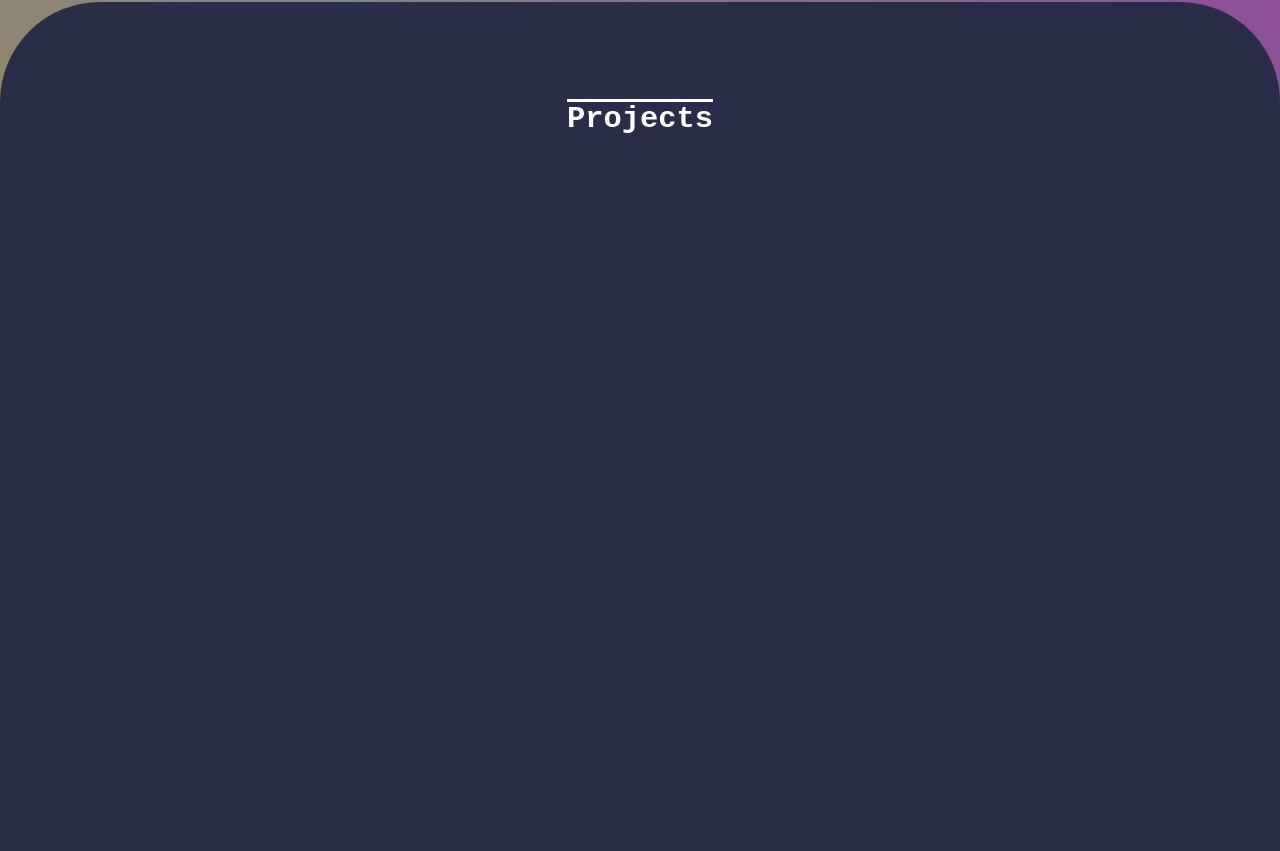
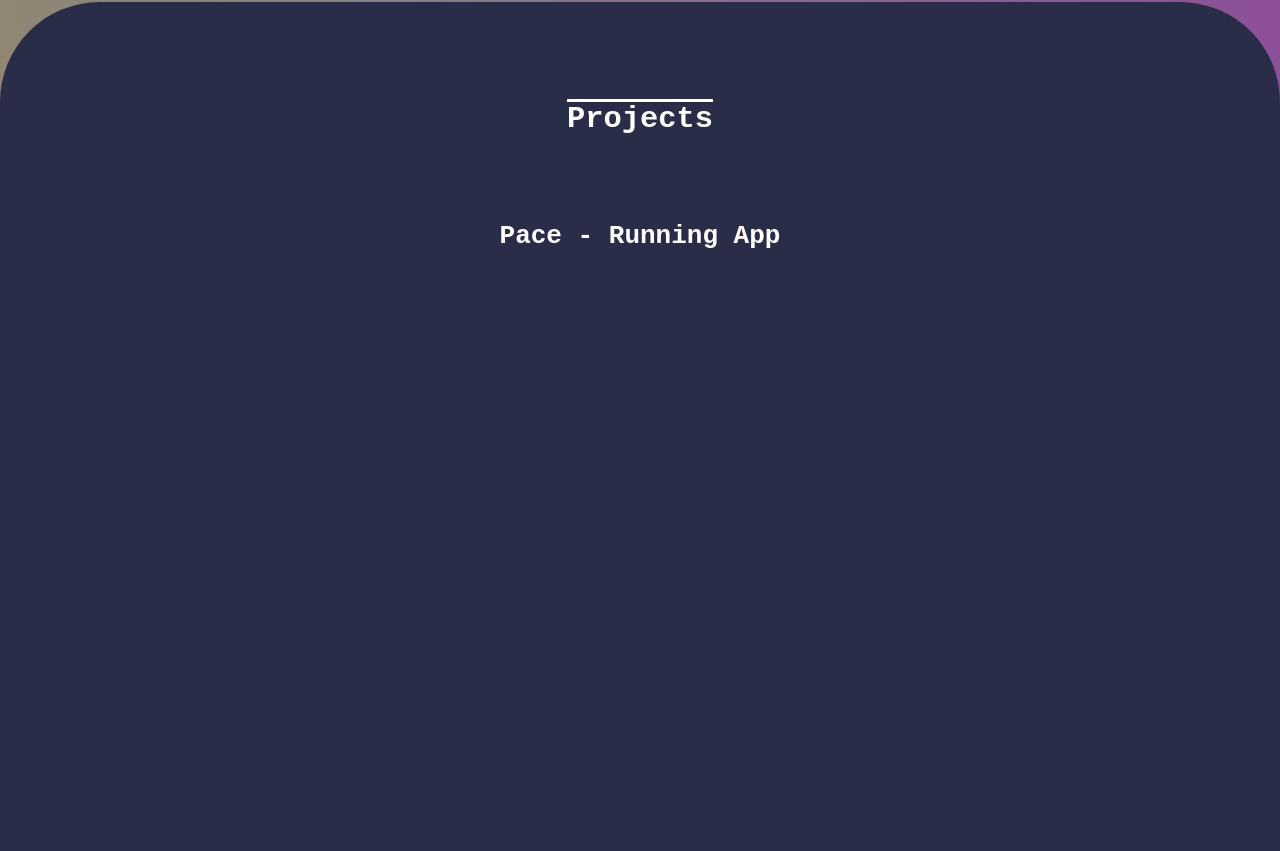
Before and after one commit to bencostas/benwebsite, a React (Create React App) app: page / in a window 1280 px wide. Shown: the part 1169-2020 px from the top of the page. Built offline with nearby package versions, Linux system fonts and the light colour scheme.

Commit message:
added project gallery

```diff
--- a/package.json
+++ b/package.json
@@ -11,6 +11,7 @@
     "react-scripts": "4.0.3",
     "react-scroll-parallax": "^2.4.0",
     "react-wavify": "^1.5.3",
+    "swiper": "^6.8.3",
     "web-vitals": "^1.1.2"
   },
   "scripts": {
--- a/src/App.css
+++ b/src/App.css
@@ -71,3 +71,12 @@ body {
   text-decoration: overline;
   padding-top: 100px;
 }
+
+.swiper-container {
+  width: 700px;
+  height: 700px;
+}
+
+.project-gallery {
+  margin-top: 50px;
+}
--- a/src/App.js
+++ b/src/App.js
@@ -2,6 +2,14 @@ import './App.css';
 import Wave from 'react-wavify';
 import Skyline from './torontoskyline.svg';
 import {ParallaxProvider, Parallax} from 'react-scroll-parallax';
+import {Swiper, SwiperSlide} from 'swiper/react';
+
+import "swiper/swiper.min.css";
+import "swiper/components/effect-cube/effect-cube.min.css";
+import "swiper/components/pagination/pagination.min.css";
+
+import SwiperCore, {EffectCube, Pagination} from "swiper/core";
+SwiperCore.use([EffectCube, Pagination]);
 
 function App() {
   return (
@@ -43,10 +51,32 @@ function App() {
         </div>
 
         <div className="projects">
-        <Parallax
-          x={["25%", "-10%"]}>
+
+          <Parallax
+          x={["25%", "-8%"]}>
           <h3>Projects</h3>
           </Parallax>
+
+          <Swiper
+          effect={"cube"}
+          loop={true}
+          pagination={true}
+          cubeEffect={{
+            shadowScale: 0,
+          }}
+          className={"project-gallery"}>
+            <SwiperSlide>
+              <div>
+              <h4>Pace - Running App</h4>
+              </div>
+            </SwiperSlide>
+            <SwiperSlide>
+              <h4>Fitness Emailer Bot</h4>
+            </SwiperSlide>
+            <SwiperSlide>
+              <h4>To-Do List - Chrome Extension</h4>
+            </SwiperSlide>
+          </Swiper>
         </div>
         </Parallax>
       </div>
```
Also changed, not shown: 1 other file (tests, documents, lock files or other folders).
